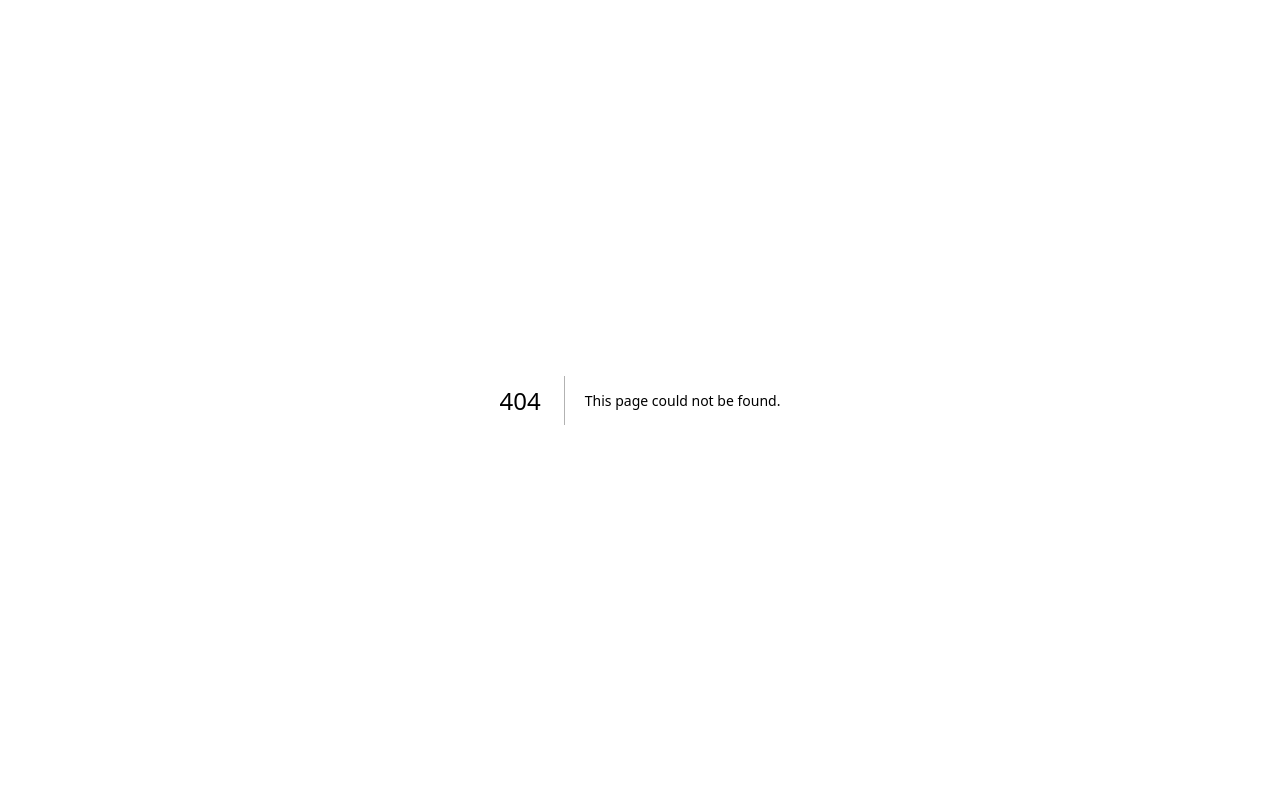
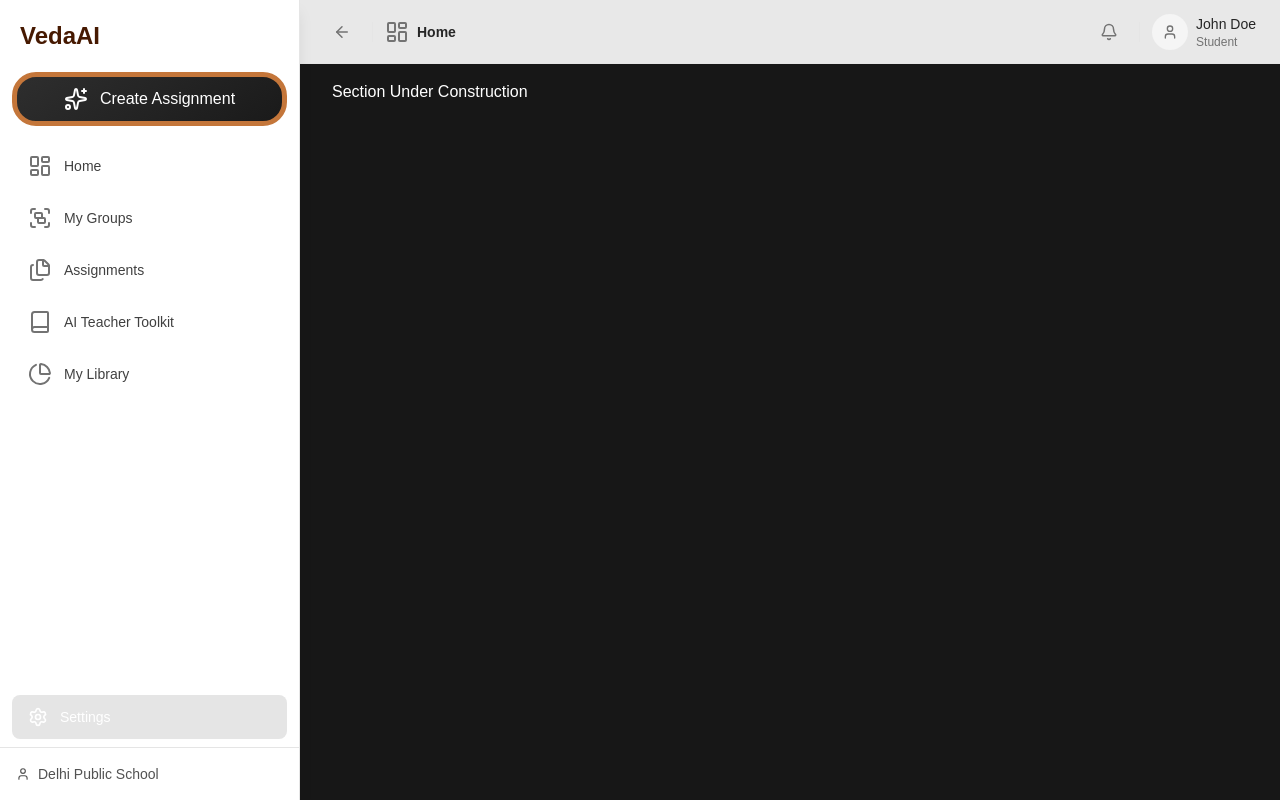
Before and after one commit to tusharmotwani1718/vedaai, a Next.js app: page /settings in a window 1280 px wide. Before the commit this address had no page. Built offline with nearby package versions, Linux system fonts and the light colour scheme; no server answers.

Commit message:
update: add settings page and update readme

```diff
--- /dev/null
+++ b/src/app/(dashboard)/settings/page.tsx
@@ -0,0 +1,11 @@
+import React from 'react'
+
+function page() {
+  return (
+    <div>
+      Section Under Construction
+    </div>
+  )
+}
+
+export default page
```
Also changed, not shown: 1 other file (tests, documents, lock files or other folders).
